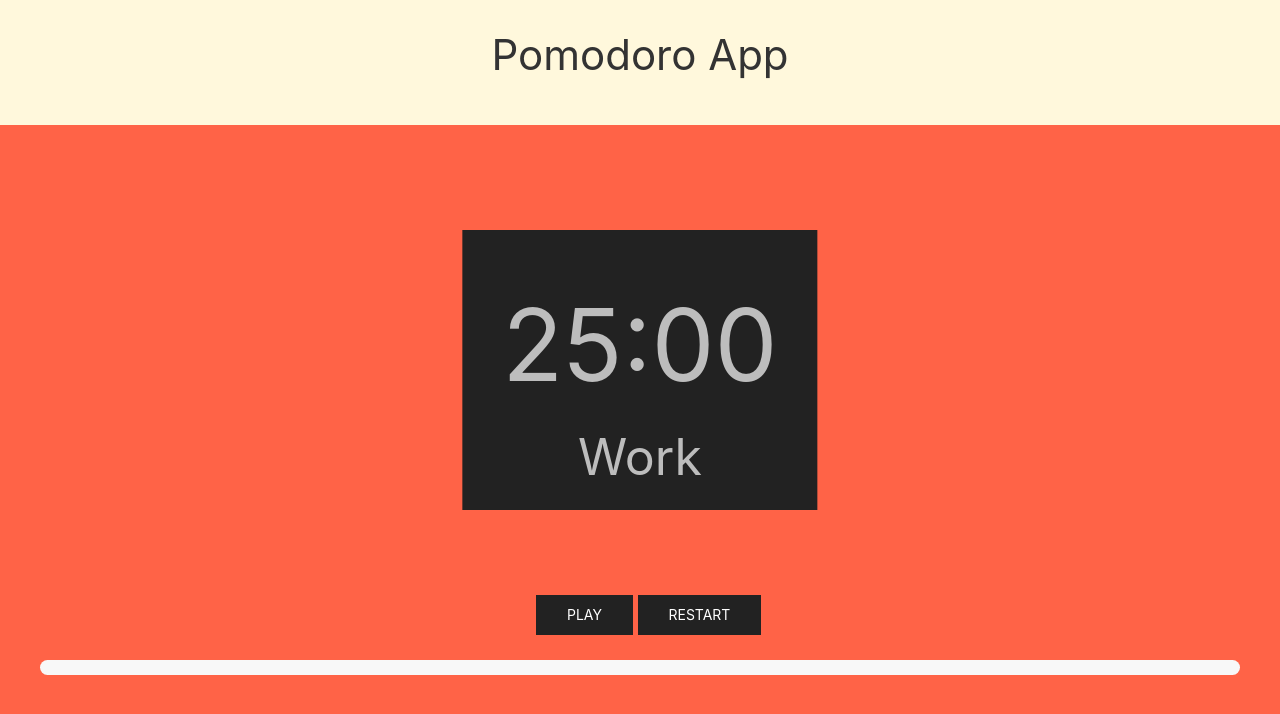
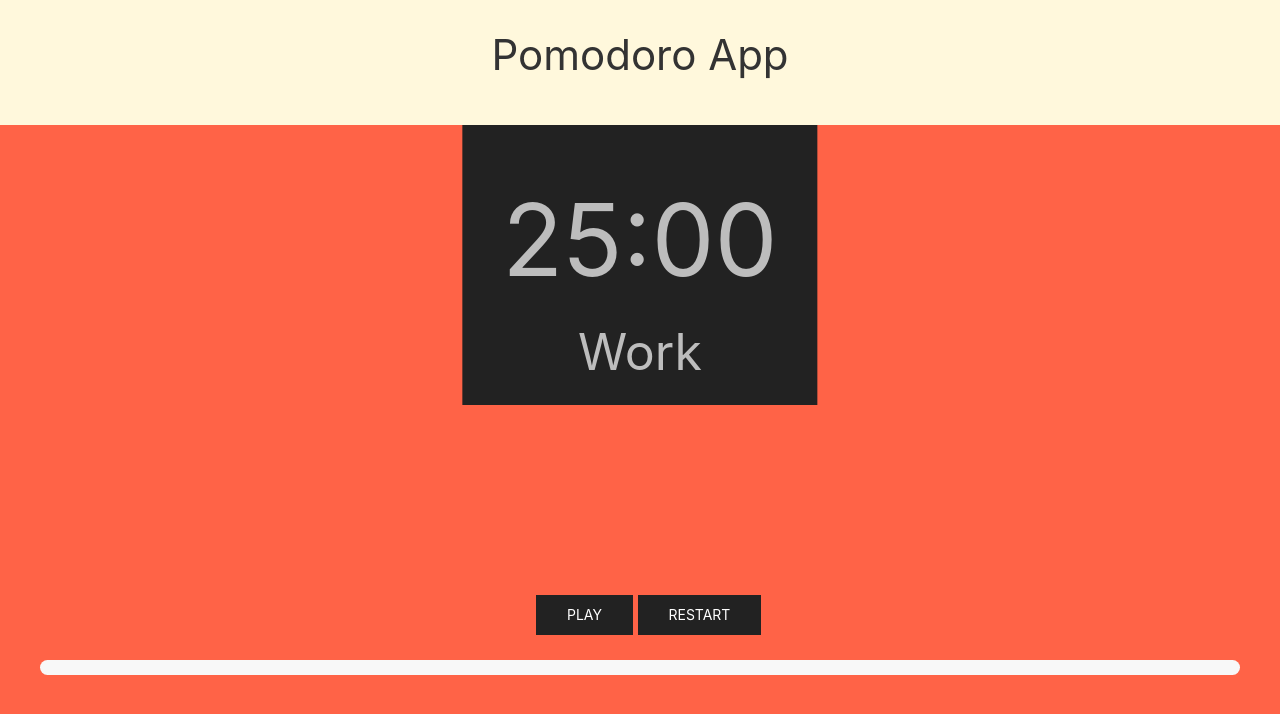
Before and after one commit to maathavan27/Pomodoro, a Flask app: page / in a window 1280 px wide; the page is wider, and only the part inside the window is pictured. Shown: the top 714 px of that part. Run offline with Flask 2, Linux system fonts and the light colour scheme; some libraries are stand-ins or nearby versions.

Commit message:
Add files via upload

```diff
--- a/templates/index.html
+++ b/templates/index.html
@@ -15,8 +15,8 @@
             <div class = "uk-container">
                 <div class=" uk-position-medium uk-position-center uk-text-center uk-margin-large-top" uk-grid>
                     <div>
-                        <div class="uk-background-secondary uk-padding uk-padding-remove-bottom uk-light uk-text-large" id="timer" style="font-size: 100px; position:relative; top:-70px;right:20px">25:00</div>
-                        <div class="uk-background-secondary uk-padding-small uk-padding-remove-top uk-light uk-text-small" id="state" style="font-size: 50px; position:relative; top:-70px;right:20px">Work</div>
+                        <div class="uk-background-secondary uk-padding uk-padding-remove-bottom uk-light uk-text-large" id="timer" style="font-size: 100px; position:relative; top: -175px;right:20px">25:00</div>
+                        <div class="uk-background-secondary uk-padding-small uk-padding-remove-top uk-light uk-text-small" id="state" style="font-size: 50px; position:relative; top:-175px;right:20px">Work</div>
                     </div>
                 </div>
 
```
